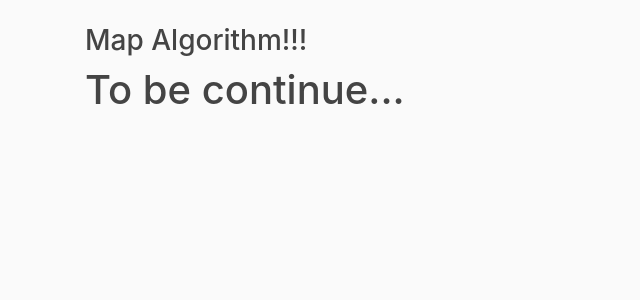
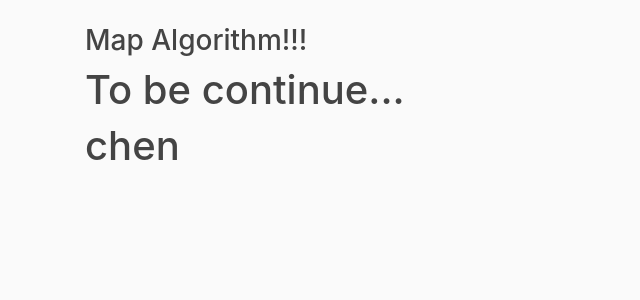
Before and after one commit to GalTayeb/SitterExpress, a Django app: page /map/ in a window 1280 px wide. Shown: the part 56-356 px from the top of the page, without its empty margins (0-640 px from the left). Run offline with Django 3.2, Linux system fonts and the light colour scheme; some libraries are stand-ins or nearby versions.

Commit message:
Test Update

```diff
--- a/babySitter/templates/babySitter/map.html
+++ b/babySitter/templates/babySitter/map.html
@@ -3,5 +3,6 @@
     <div class = "main">
         <h3>Map Algorithm!!!</h3>
         <h1>To be continue...</h1>
+        <h1>chen</h1>
     </div>
 {% endblock content %}
```
